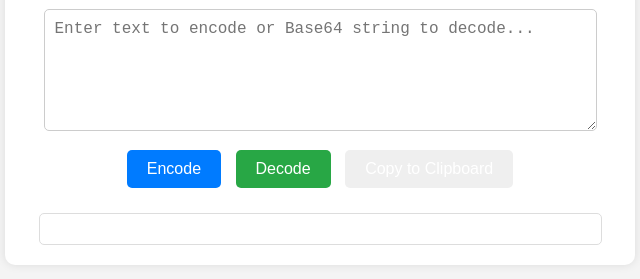
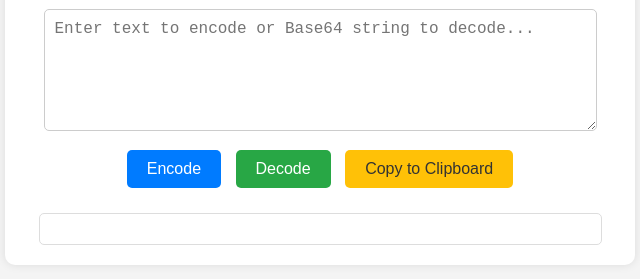
Before and after one commit to ebashok/ebashok.github.io, a plain HTML site: page index.html in a window 1280 px wide. Shown: the part 139-418 px from the top of the page, without its empty margins (320-960 px from the left). Drawn offline with Linux system fonts and the light colour scheme.

Commit message:
Update index.html
colors

```diff
--- a/index.html
+++ b/index.html
@@ -37,10 +37,12 @@
             border-radius: 5px;
             color: white;
         }
-        .btn-encode { background: #007bff; }
+          .btn-encode { background: #007bff; }
         .btn-decode { background: #28a745; }
+        .btn-copy { background: #ffc107; color: #333; }
         .btn-encode:hover { background: #0056b3; }
         .btn-decode:hover { background: #218838; }
+        .btn-copy:hover { background: #e0a800; }
         .output-box {
             margin-top: 20px;
             padding: 15px;
```
